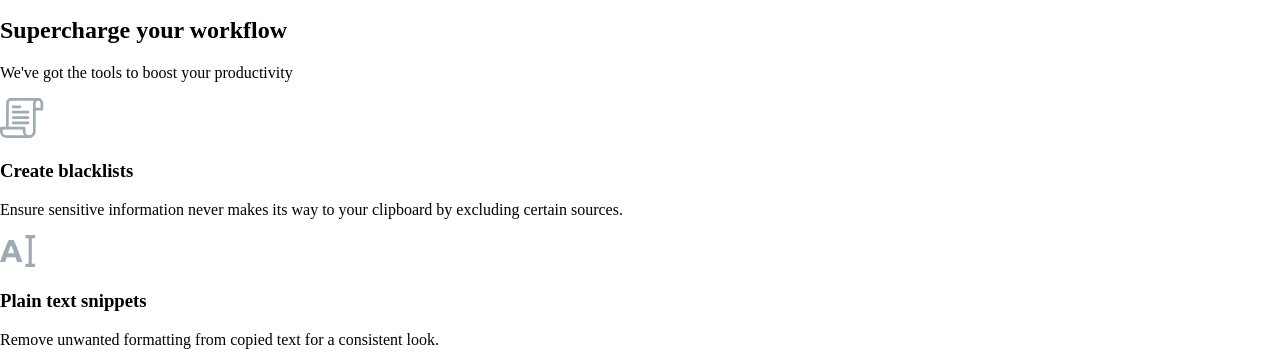
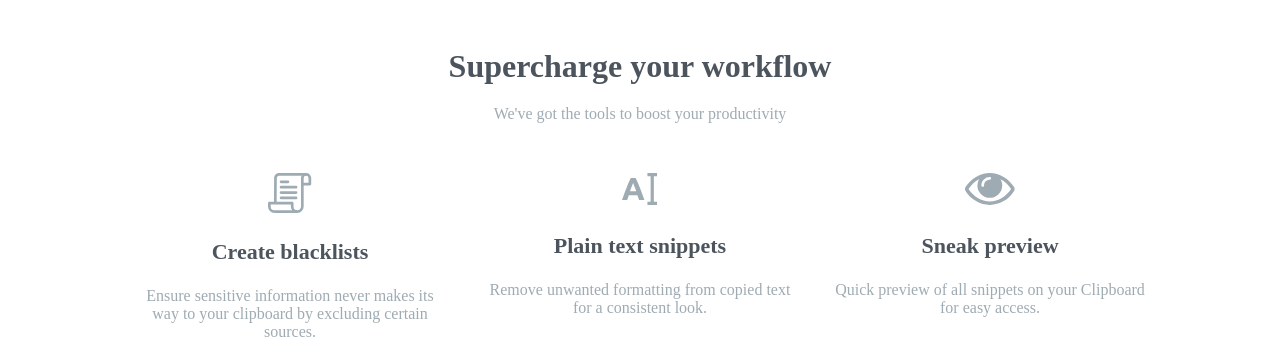
Before and after one commit to Arathi808/Clipboard-landing-page, a plain HTML site: page clipboard-landing-page-master/index.html in a window 1280 px wide. Shown: the part 2119-2481 px from the top of the page. Drawn offline with Linux system fonts and the light colour scheme; a web font is replaced by a local one.

Commit message:
styled next section

```diff
--- a/clipboard-landing-page-master/style.css
+++ b/clipboard-landing-page-master/style.css
@@ -179,3 +179,56 @@ body{
 .access img{
     width: 50%;
 }
+
+.supercharge{
+    display: flex;
+    flex-direction: column;
+    justify-content: center;
+    text-align: center;
+    margin-top: 25px;
+}
+.supercharge h2{
+    margin-bottom: 10px;
+    color: hsl(210, 10%, 33%);
+    font-size: 2rem;
+}
+.supercharge p{
+    margin-top: 10px;
+    color:hsl(201, 11%, 66%);
+    margin-bottom: 0;
+}
+
+.three-icons{
+    display: flex;
+    margin-top: 30px;
+    justify-content: center;
+}
+
+.card{
+    max-width: 310px;
+    text-align: center;
+    justify-content: center;
+    align-items: center;
+    /* align-content: center; */
+    padding:20px;
+}
+.card p{
+  color:hsl(201, 11%, 66%);
+}
+.card h3{
+    font-size: 22px;
+}
+.card1 h3{
+display: flex;
+justify-content: center;
+align-items:center;
+color: hsl(210, 10%, 33%);
+}
+.card2 h3{
+    margin-top: 24px;
+    color: hsl(210, 10%, 33%);
+}
+.card3 h3{
+    margin-top: 24px;
+    color: hsl(210, 10%, 33%);
+}
```
